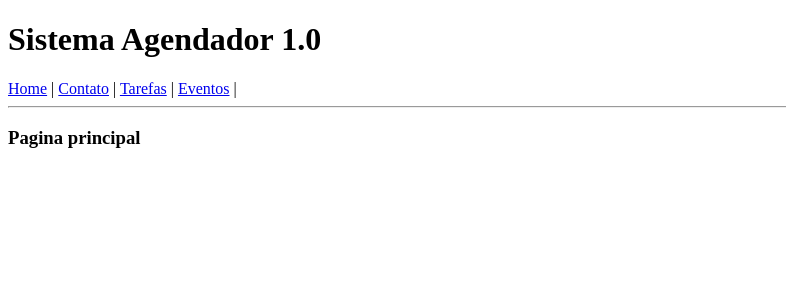
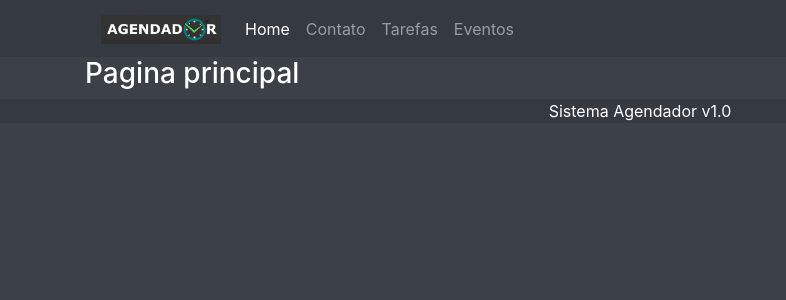
Before and after one commit to LUCCASDMZ/Sistema-de-Agenda, a PHP site: page / in a window 1280 px wide. Shown: the top 300 px of the page, without its empty margins (0-786 px from the left). Run offline with PHP 8.4, Linux system fonts and the light colour scheme.

Commit message:
aplicando css

```diff
--- a/css/estilo-padrao.css
+++ b/css/estilo-padrao.css
@@ -0,0 +1,17 @@
+.tes{
+    background-color: aqua;
+}
+
+body{
+    background-color: #3b4147;
+    color: white;
+}
+
+#date{
+    text-align: center;
+}
+
+#test{
+    display: inline;
+    margin: 10px;
+}
--- a/index.php
+++ b/index.php
@@ -8,20 +8,29 @@
     <meta charset="UTF-8">
     <meta name="viewport" content="width=device-width, initial-scale=1.0">
     <title>Sistema agendador 1.0</title>
-    <link rel="stylesheet" href="/css/estilo-padrao.css">
+    <link rel="stylesheet" href="https://stackpath.bootstrapcdn.com/bootstrap/4.1.3/css/bootstrap.min.css" integrity="sha384-MCw98/SFnGE8fJT3GXwEOngsV7Zt27NXFoaoApmYm81iuXoPkFOJwJ8ERdknLPMO" crossorigin="anonymous">
+    <link rel="stylesheet" href="css/estilo-padrao.css">
 </head>
 <body>
-    <header>
-            <h1>Sistema Agendador 1.0</h1>
-            <nav>
-                <a href="index.php?menuop=home">Home</a> |
-                <a href="index.php?menuop=contatos">Contato</a> |
-                <a href="index.php?menuop=tarefas">Tarefas</a> |
-                <a href="index.php?menuop=eventos">Eventos</a> |
+    <header class="bg-dark">
+            <div class="container">
+                <nav class="navbar navbar-expand-lg navbar-dark bg-dark">
+                    <a class="navbar-brand" href="#"><img src="img/logo_agendador.png" alt="sis-agendador" width="120"></a>
+                    <div class="collapse navbar-collapse" id="conteudoNavbarSuportado">
+                        <ul class="navbar-nav mr-auto">
+                            <a href=""></a>
+                            <li class="nav-item"><a href="index.php?menuop=home"     a class="nav-link active" >Home</a></li>
+                            <li class="nav-item"><a href="index.php?menuop=contatos" a class="nav-link"        >Contato</a></li>
+                            <li class="nav-item"><a href="index.php?menuop=tarefas"  a class="nav-link"        >Tarefas</a></li>
+                            <li class="nav-item"><a href="index.php?menuop=eventos"  a class="nav-link"        >Eventos</a></li>
+                        </ul>
+                    </div>
                 </nav>
+            </div>
     </header>
     <main>
-        <hr>
+        <div class="container">
+
                     <?php
 
                         // Definindo um array associativo para mapear os valores de menuop para os arquivos correspondentes.
@@ -44,7 +53,15 @@
                         // Incluindo o arquivo correspondente ou o arquivo padrão 'home.php' se o valor não existir no array
                         include $pages[$menuop] ?? 'paginas/home/home.php';
                     ?>
+        </div>
     </main>
-
+    <footer class="container-fluid fixed-bootom bg-dark">
+            <div class="text-center">
+                Sistema Agendador v1.0
+            </div>
+    </footer>
+    <script src="https://code.jquery.com/jquery-3.3.1.slim.min.js" integrity="sha384-q8i/X+965DzO0rT7abK41JStQIAqVgRVzpbzo5smXKp4YfRvH+8abtTE1Pi6jizo" crossorigin="anonymous"></script>
+    <script src="https://cdnjs.cloudflare.com/ajax/libs/popper.js/1.14.3/umd/popper.min.js" integrity="sha384-ZMP7rVo3mIykV+2+9J3UJ46jBk0WLaUAdn689aCwoqbBJiSnjAK/l8WvCWPIPm49" crossorigin="anonymous"></script>
+    <script src="https://stackpath.bootstrapcdn.com/bootstrap/4.1.3/js/bootstrap.min.js" integrity="sha384-ChfqqxuZUCnJSK3+MXmPNIyE6ZbWh2IMqE241rYiqJxyMiZ6OW/JmZQ5stwEULTy" crossorigin="anonymous"></script>
 </body>
 </html>
```
Also changed, not shown: paginas/contatos/contatos.php (+5 -4 lines), img/banner-home.png (added), img/logo agendador original.png (added), img/logo agendador.png (added), img/logo_agendador.png (added). Lines whose indentation alone changed are shown as unchanged.
